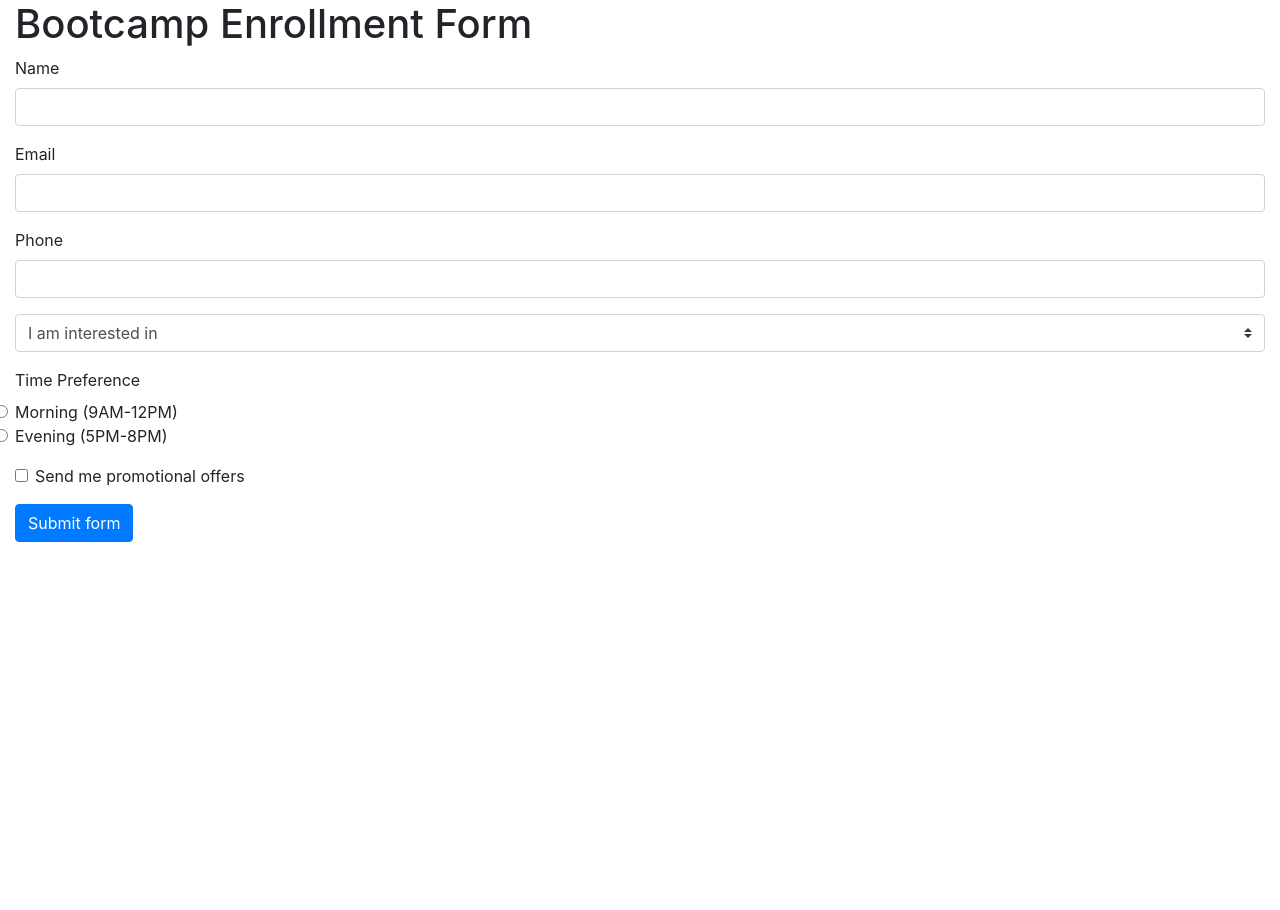
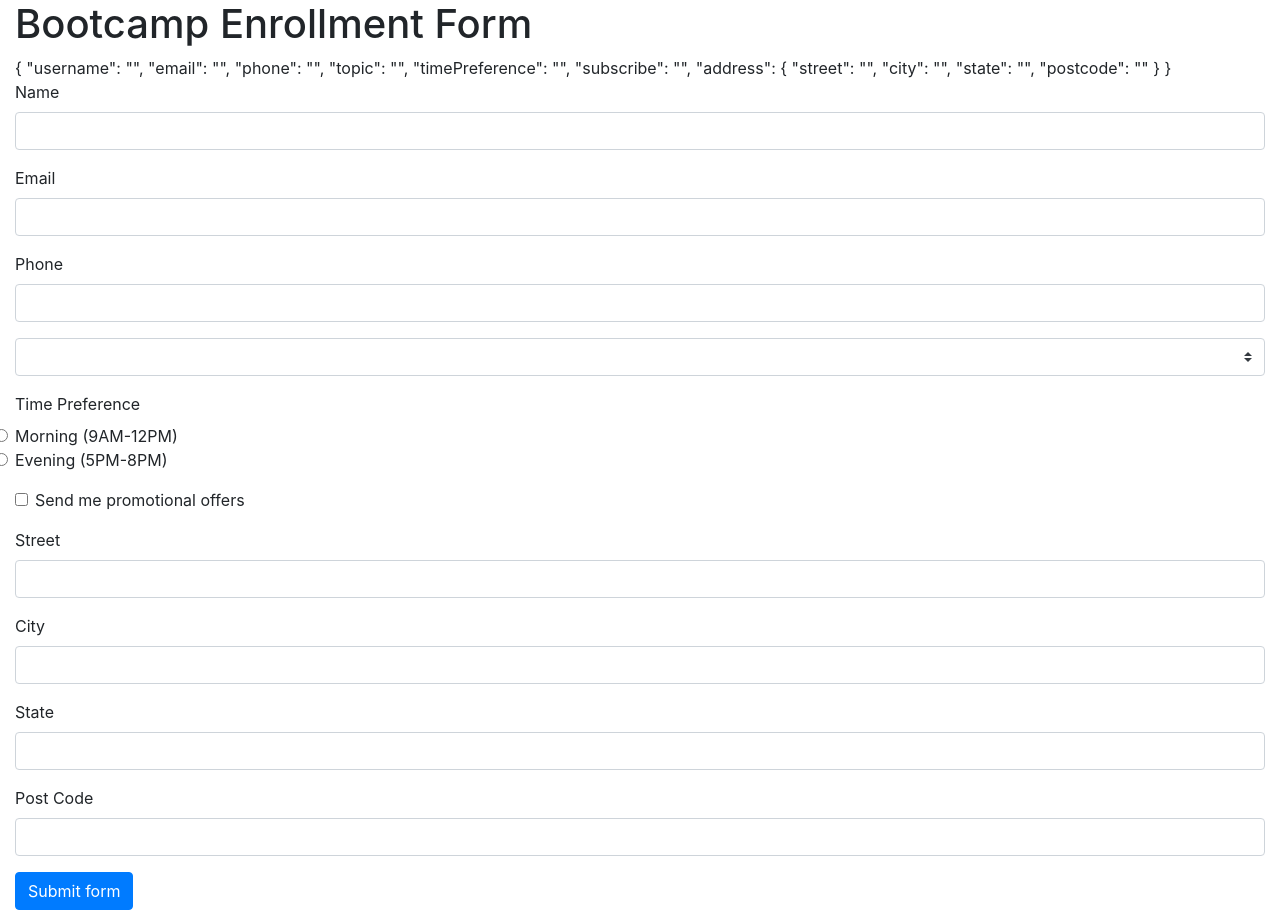
Before and after one commit to raj1020/Angular-tdf, an Angular app: page / in a window 1280 px wide. Before the commit the page ends 800 px from the top, so only its background shows below. Built offline with nearby package versions, Linux system fonts and the light colour scheme.

Commit message:
used ngForm, ngModel and NgModelGroup for Data-binding

```diff
--- a/src/app/app.component.html
+++ b/src/app/app.component.html
@@ -1,25 +1,26 @@
 <div class = "container-fluid">
   <h1>Bootcamp Enrollment Form</h1>
-  <form>
+  <form #userForm = "ngForm">
+    {{userForm.value | json}}
 
     <div class = "form-group">
       <label>Name</label>
-      <input type= "text" class = "form-control" />
+      <input type= "text" class = "form-control" name = "username" ngModel />
 
     </div>
 
     <div class = "form-group">
       <label>Email</label>
-      <input type= "email" class = "form-control" />
+      <input type= "email" class = "form-control" name = "email" ngModel />
 
     </div>
     <div class = "form-group">
       <label>Phone</label>
-      <input type= "tel" class = "form-control" />
+      <input type= "tel" class = "form-control" name = "phone" ngModel />
 
     </div>
     <div class = "form-group">
-      <select class = "custom-select">
+      <select class = "custom-select" name = "topic" ngModel>
         <option selected>I am interested in </option>
         <option *ngFor= "let topic of topics">{{topic}}</option>
 
@@ -29,11 +30,11 @@
     <div class = "mb-3">
       <label>Time Preference</label>
       <div>
-        <input class = "form-check-input" type= "radio" name = "timePreference" value="morning" />
+        <input class = "form-check-input" type= "radio" name = "timePreference" value="morning" ngModel/>
         <label class = "form-check-label">Morning (9AM-12PM)</label>
       </div>
       <div>
-        <input class = "form-check-input" type= "radio" name = "timePreference" value="evening" />
+        <input class = "form-check-input" type= "radio" name = "timePreference" value="evening" ngModel/>
         <label class = "form-check-label">Evening (5PM-8PM)</label>
       </div>
 
@@ -41,9 +42,32 @@
     </div>
 
     <div class = "form-check mb-3">
-      <input class = "form-check-input" type= "checkbox"/>
+      <input class = "form-check-input" type= "checkbox" name = "subscribe" ngModel/>
       <label class = "form-check-label">Send me promotional offers</label>
     </div>
+
+    <div ngModelGroup = "address">
+      <div class = "form-group">
+        <label>Street</label>
+        <input type= "text" class = "form-control" name = "street" ngModel />
+
+      </div>
+      <div class = "form-group">
+        <label>City</label>
+        <input type= "text" class = "form-control" name = "city" ngModel />
+
+      </div>
+      <div class = "form-group">
+        <label>State</label>
+        <input type= "text" class = "form-control" name = "state" ngModel />
+
+      </div>
+      <div class = "form-group">
+        <label>Post Code</label>
+        <input type= "text" class = "form-control" name = "postcode" ngModel />
+
+      </div>
+  </div>
 
     <button class = "btn btn-primary" type="submit">Submit form</button>
 
```
